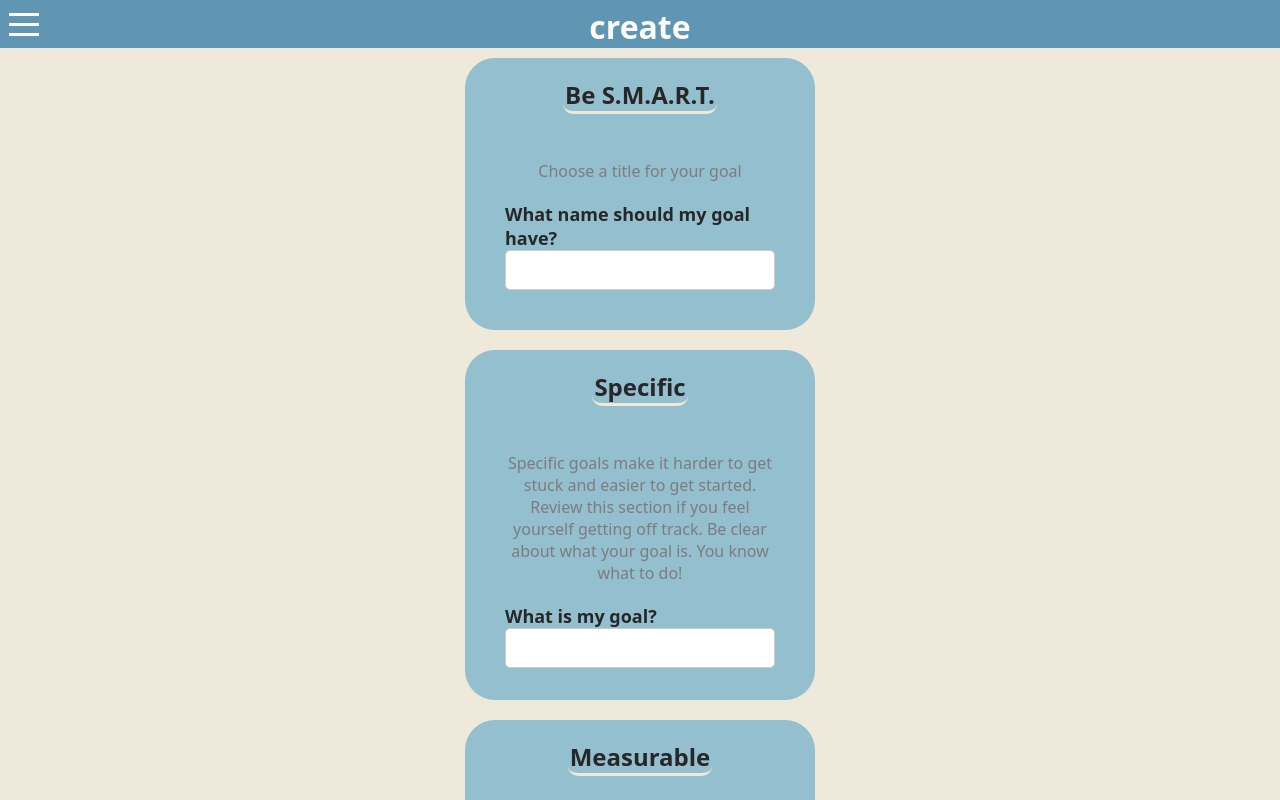
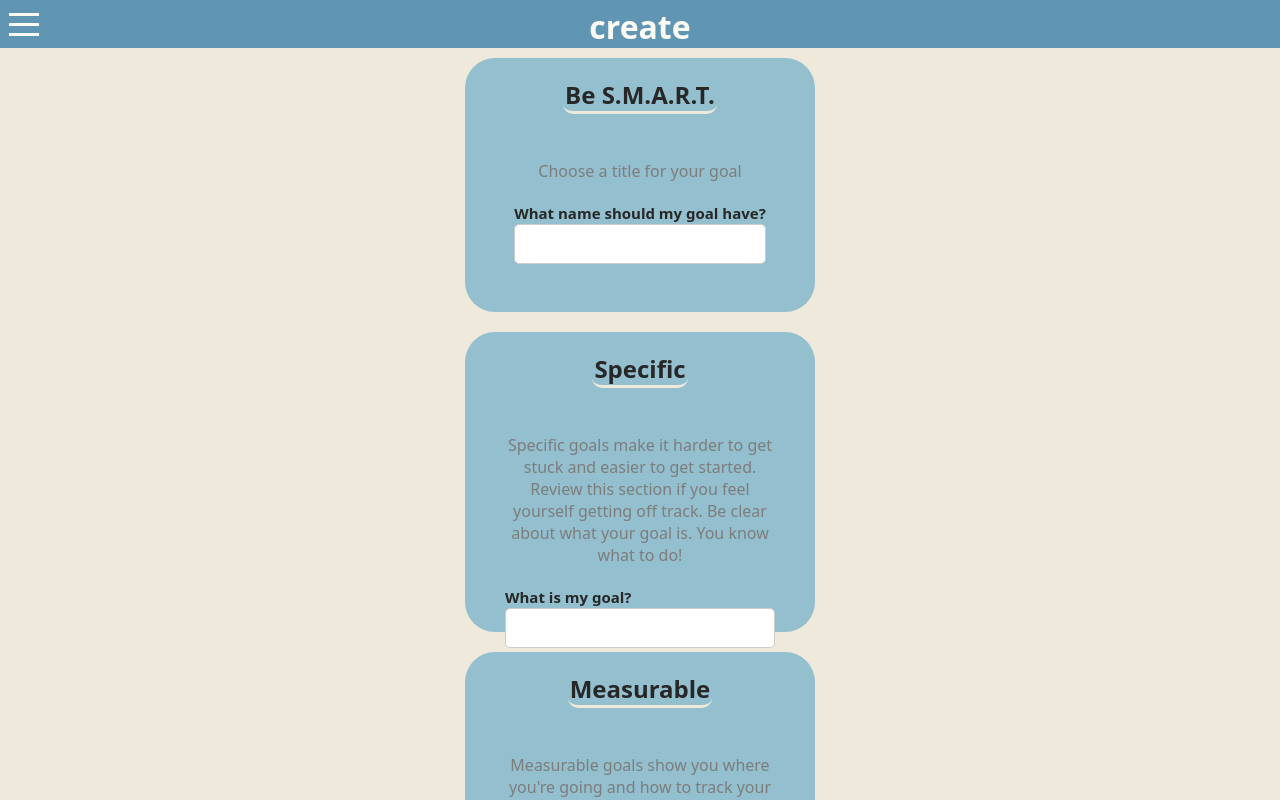
Before and after one commit to CorneliusMoe/Capstone-Cornelius, a Next.js app: page /create in a window 1280 px wide. Shown: the top 800 px of the page. Built offline with nearby package versions, Linux system fonts and the light colour scheme.

Commit message:
add more styling

```diff
--- a/components/Form/index.js
+++ b/components/Form/index.js
@@ -8,6 +8,12 @@ const StyledForm = styled.form`
   align-items: center;
   justify-content: center;
   flex-direction: column;
+`;
+
+const StyledButtonsContainer = styled.div`
+  display: flex;
+  justify-content: space-between;
+  margin-top: 20px;
 `;
 
 export default function Form({ addGoal, timelyOption, setTimelyOption }) {
--- a/components/FormCard/index.js
+++ b/components/FormCard/index.js
@@ -7,7 +7,7 @@ const CardContainer = styled.div`
   min-width: 350px;
   max-width: 350px;
   min-height: 254px;
-  max-height: 350px;
+  max-height: 300px;
   border-radius: 30px;
   display: flex;
   flex-direction: column;
--- a/components/GoalInput/index.js
+++ b/components/GoalInput/index.js
@@ -24,7 +24,7 @@ const StyledDescription = styled.p`
 `;
 
 const StyledLabel = styled.label`
-  font-size: 18px;
+  font-size: 15px;
   font-weight: bold;
   text-align: center;
   color: #272727;
```
Also changed, not shown: components/GoalDetailCard/index.js (+9 -2 lines).
